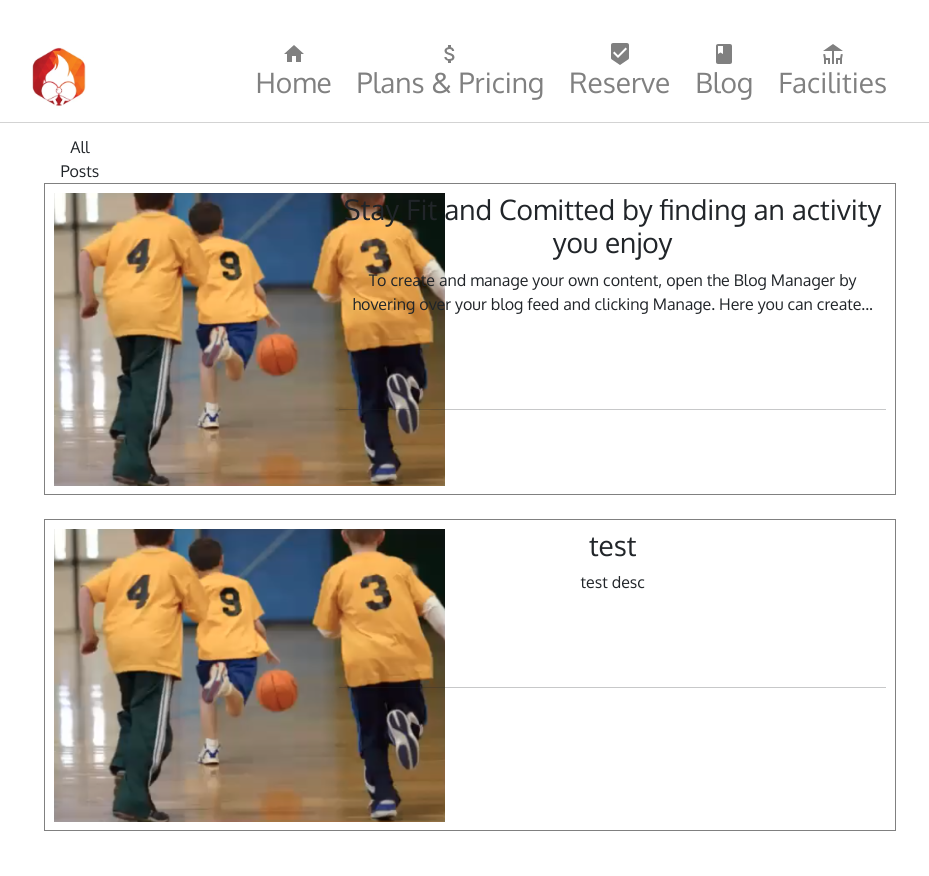
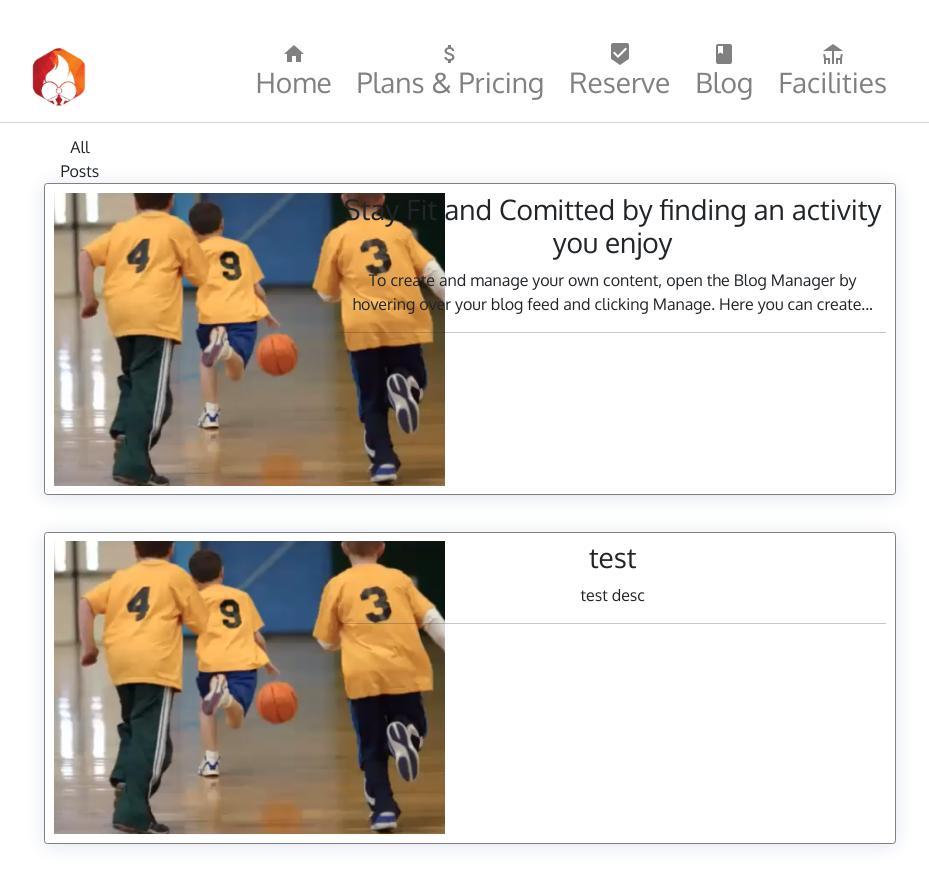
Before and after one commit to Jeevan986/Web-Design-Final-Project, a React (Create React App) app: page /blog in a window 1280 px wide. Shown: the whole page, without its empty margins (170-1099 px from the left). Built offline with nearby package versions, Linux system fonts and the light colour scheme.

Commit message:
Blogs CSS update

```diff
--- a/src/screens/Blog.css
+++ b/src/screens/Blog.css
@@ -9,6 +9,28 @@
     padding: 1%;
 }
 
-.postBreak {
-    margin-top: 17%;
+.postBox {
+    overflow: hidden;
+    box-shadow: 0 2px 20px #e1e5ee;
+    border-radius: 0.2rem;
+    margin-bottom: 1.5%;
 }
+
+.postTeamLogo {
+    display: block;
+    margin-left: auto;
+    margin-right: auto;
+    width: 50%;
+}
+.postTeamName {
+    text-align: center;
+}
+
+.postScore{
+    padding-top: 30%;
+}
+
+.postDash {
+    padding-top: 11.5%;
+    padding-left: 35%
+}
```
